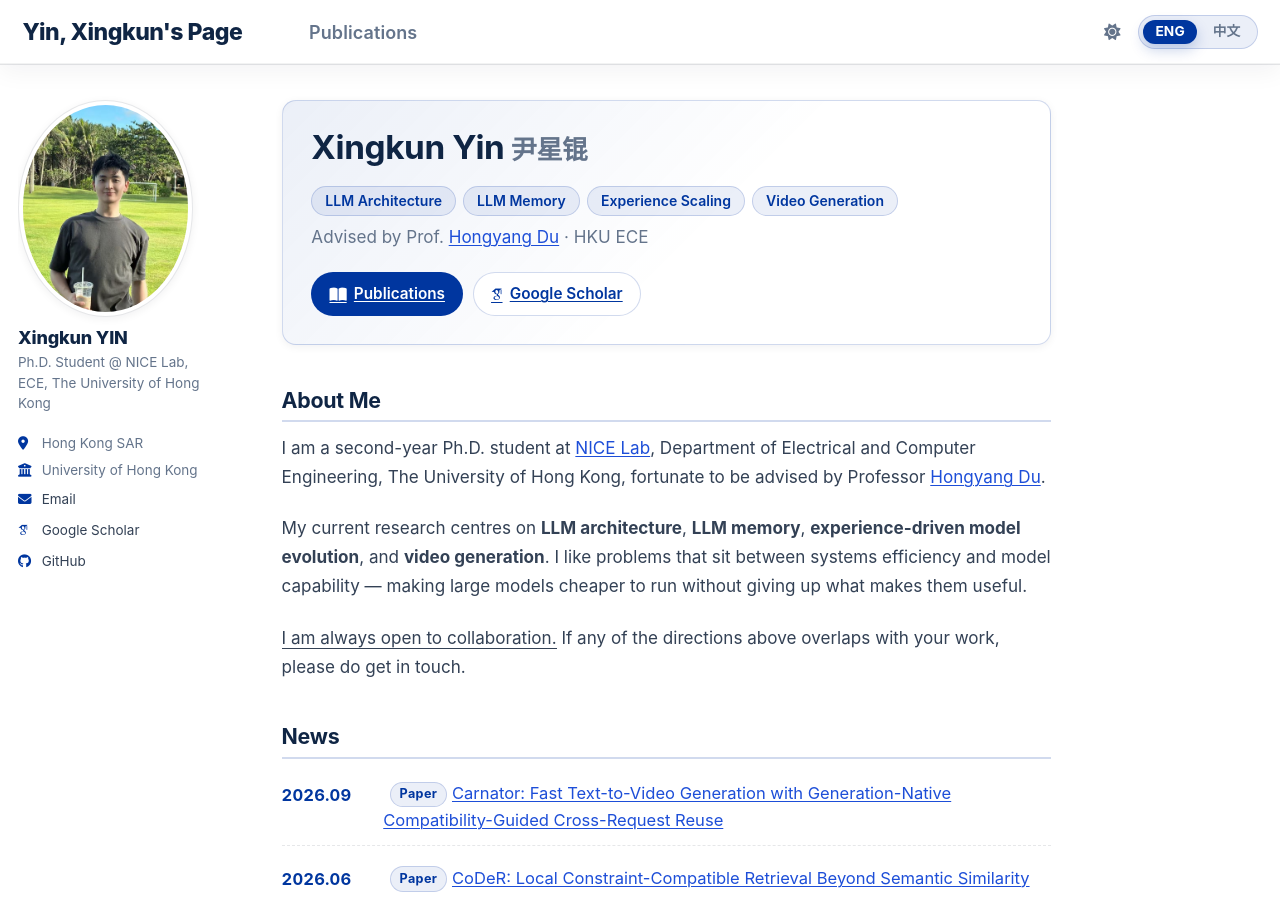
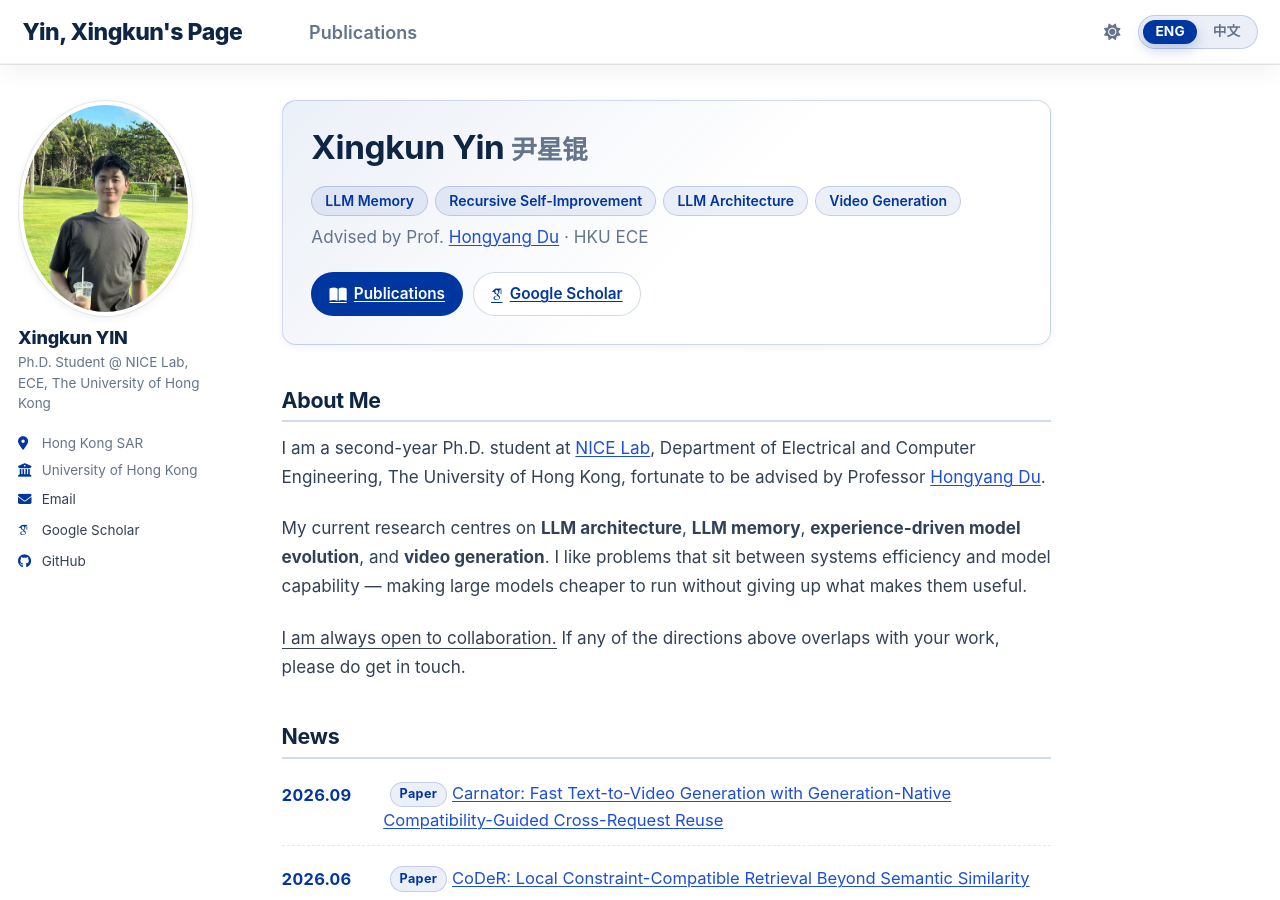
Before and after one commit to troyyxk/troyyxk.github.io, a Jekyll site: the page built from _pages/about.md, in a window 1280 px wide and 900 px high. Built offline with Jekyll 4.4.1, drawn with Linux system fonts in a browser that asks for light colours; some web fonts are replaced; a script bundle is joined from its source files by our own code; library files that are not in the unit come from our copies; comment, search, counter and statistics services are not loaded.

Commit message:
Reorder hero keywords and add recursive self-improvement
New order: LLM Memory, Recursive Self-Improvement, LLM Architecture, Video
Generation. Recursive Self-Improvement replaces Experience Scaling, with
递归自我改进 as the Chinese label.

```diff
--- a/_pages/about.md
+++ b/_pages/about.md
@@ -14,9 +14,9 @@ redirect_from:
 <section class="hero">
   <h1 class="hero__name">Xingkun Yin<span class="hero__name-zh">尹星锟</span></h1>
   <ul class="hero__tags">
+    <li><span class="lang-en lang-inline">LLM Memory</span><span class="lang-zh lang-inline">大模型记忆</span></li>
+    <li><span class="lang-en lang-inline">Recursive Self-Improvement</span><span class="lang-zh lang-inline">递归自我改进</span></li>
     <li><span class="lang-en lang-inline">LLM Architecture</span><span class="lang-zh lang-inline">大模型架构</span></li>
-    <li><span class="lang-en lang-inline">LLM Memory</span><span class="lang-zh lang-inline">大模型记忆</span></li>
-    <li><span class="lang-en lang-inline">Experience Scaling</span><span class="lang-zh lang-inline">经验扩展</span></li>
     <li><span class="lang-en lang-inline">Video Generation</span><span class="lang-zh lang-inline">视频生成</span></li>
   </ul>
   <p class="hero__meta">
```
